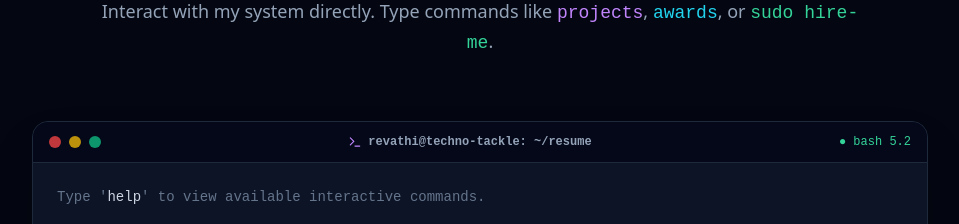
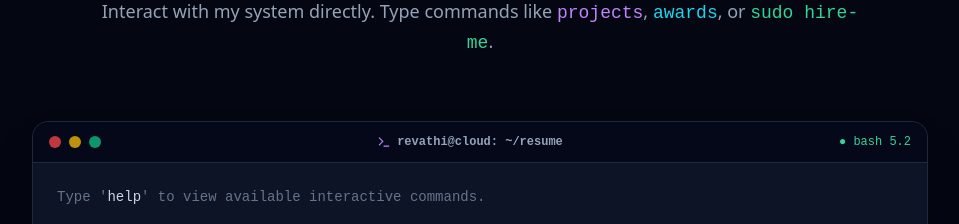
Before and after one commit to revathi-rise/litetaxi, a Next.js app in the folder portfolio/: page / in a window 1280 px wide. Shown: the part 6820-7044 px from the top of the page, without its empty margins (160-1119 px from the left). Built offline with nearby package versions, Linux system fonts and the light colour scheme.

Commit message:
fix(terminal): update prompt hostname to revathi@cloud

```diff
--- a/portfolio/components/Terminal.tsx
+++ b/portfolio/components/Terminal.tsx
@@ -204,7 +204,7 @@ export default function Terminal() {
             </div>
             <div className="text-slate-400 text-xs font-semibold flex items-center gap-1.5">
               <TermIcon className="w-3.5 h-3.5 text-purple-400" />
-              <span>revathi@techno-tackle: ~/resume</span>
+              <span>revathi@cloud: ~/resume</span>
             </div>
             <div className="text-emerald-400 text-xs">● bash 5.2</div>
           </div>
```
